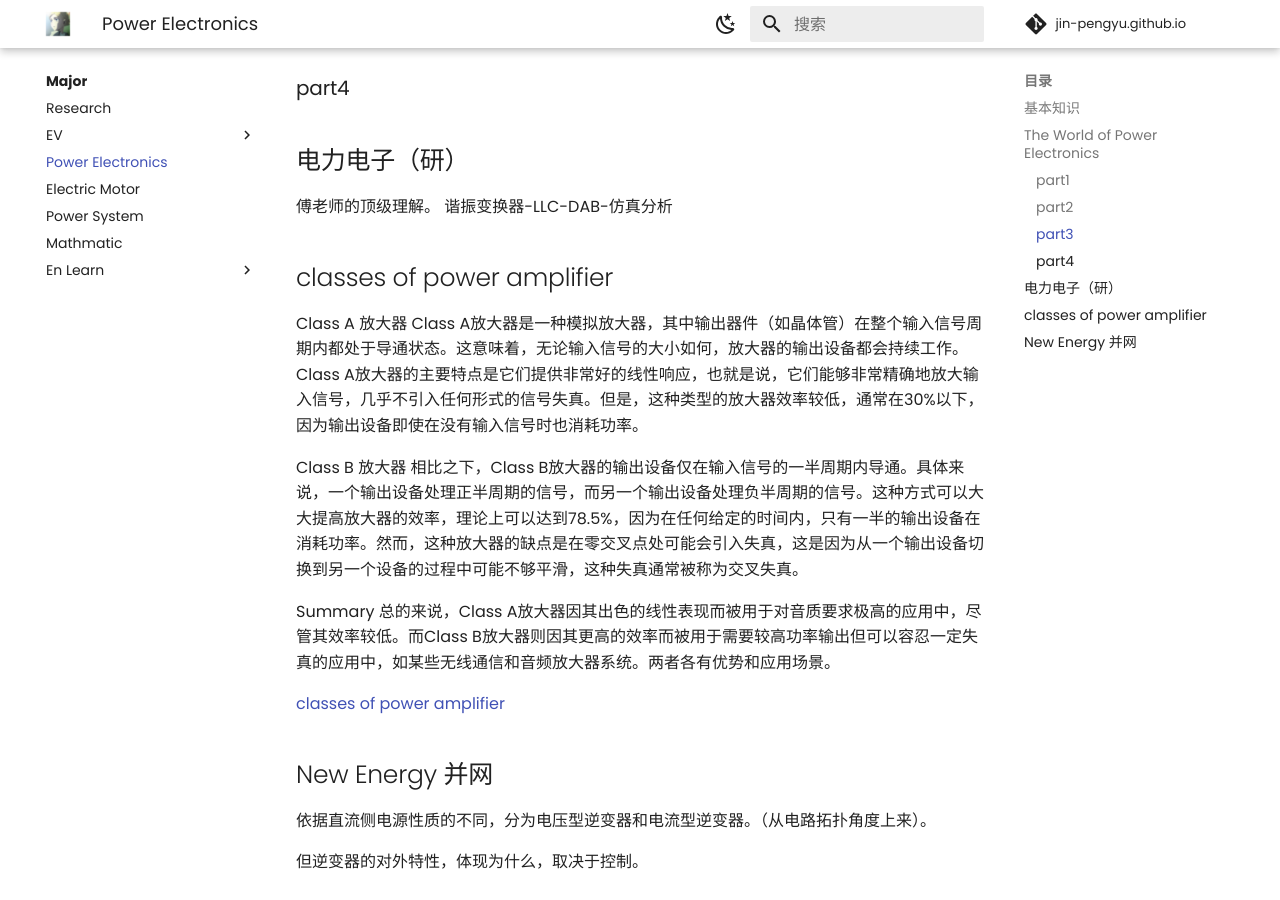
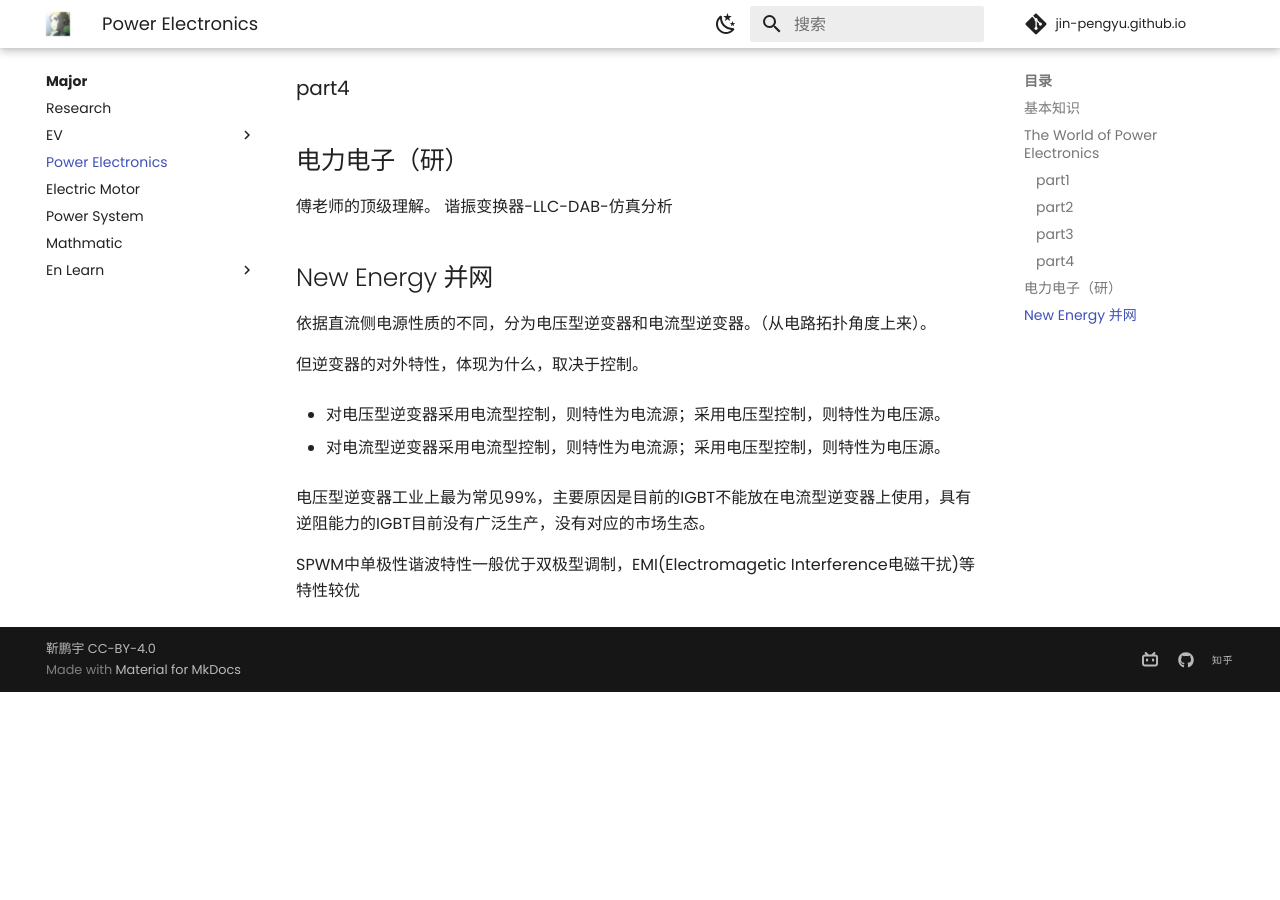
Before and after one commit to Pengyu-Jin/Pengyu-Jin.github.io, an MkDocs documentation site: the page built from docs/major/Power Electronics/PE.md, in a window 1280 px wide and 900 px high, scrolled down 650 px. Built offline with MkDocs 1.6.1 and Material for MkDocs 9.7.7, drawn with Linux system fonts in a browser that asks for light colours; comment, search, counter and statistics services are not loaded; after the commit the page ends 1342 px from its top, so only the background shows below that.

Commit message:
20240910

```diff
--- a/docs/major/Power Electronics/PE.md
+++ b/docs/major/Power Electronics/PE.md
@@ -18,18 +18,6 @@ The differences between the linear and switching methods:
 傅老师的顶级理解。
 谐振变换器-LLC-DAB-仿真分析
 
-## classes of power amplifier
-
-Class A 放大器
-Class A放大器是一种模拟放大器，其中输出器件（如晶体管）在整个输入信号周期内都处于导通状态。这意味着，无论输入信号的大小如何，放大器的输出设备都会持续工作。Class A放大器的主要特点是它们提供非常好的线性响应，也就是说，它们能够非常精确地放大输入信号，几乎不引入任何形式的信号失真。但是，这种类型的放大器效率较低，通常在30%以下，因为输出设备即使在没有输入信号时也消耗功率。
-
-Class B 放大器
-相比之下，Class B放大器的输出设备仅在输入信号的一半周期内导通。具体来说，一个输出设备处理正半周期的信号，而另一个输出设备处理负半周期的信号。这种方式可以大大提高放大器的效率，理论上可以达到78.5%，因为在任何给定的时间内，只有一半的输出设备在消耗功率。然而，这种放大器的缺点是在零交叉点处可能会引入失真，这是因为从一个输出设备切换到另一个设备的过程中可能不够平滑，这种失真通常被称为交叉失真。
-
-Summary
-总的来说，Class A放大器因其出色的线性表现而被用于对音质要求极高的应用中，尽管其效率较低。而Class B放大器则因其更高的效率而被用于需要较高功率输出但可以容忍一定失真的应用中，如某些无线通信和音频放大器系统。两者各有优势和应用场景。
-
-[classes of power amplifier](https://circuitdigest.com/tutorial/classes-of-power-amplifier-explained){:target=_blank}
 
 ## New Energy 并网
 
```
